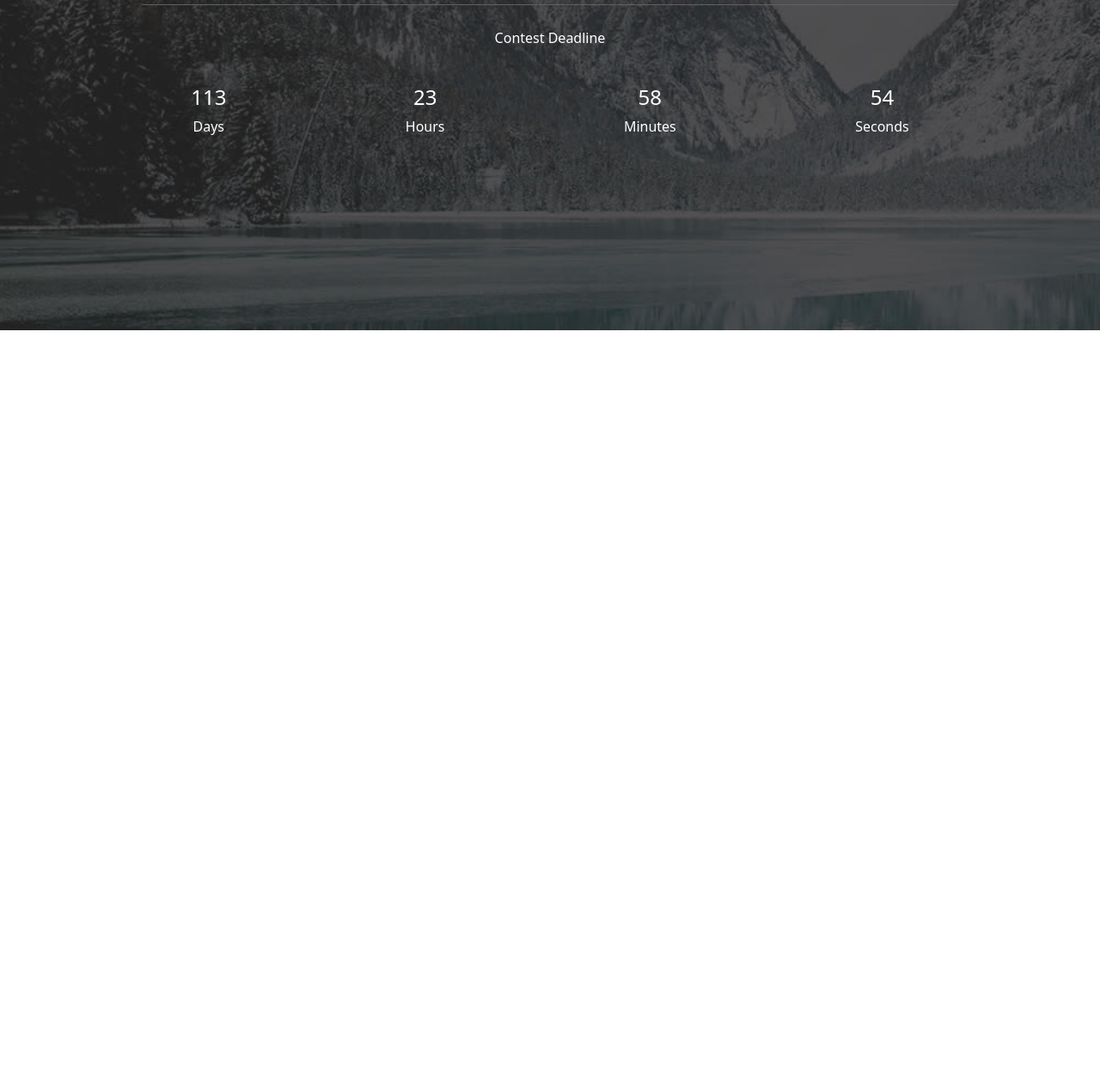
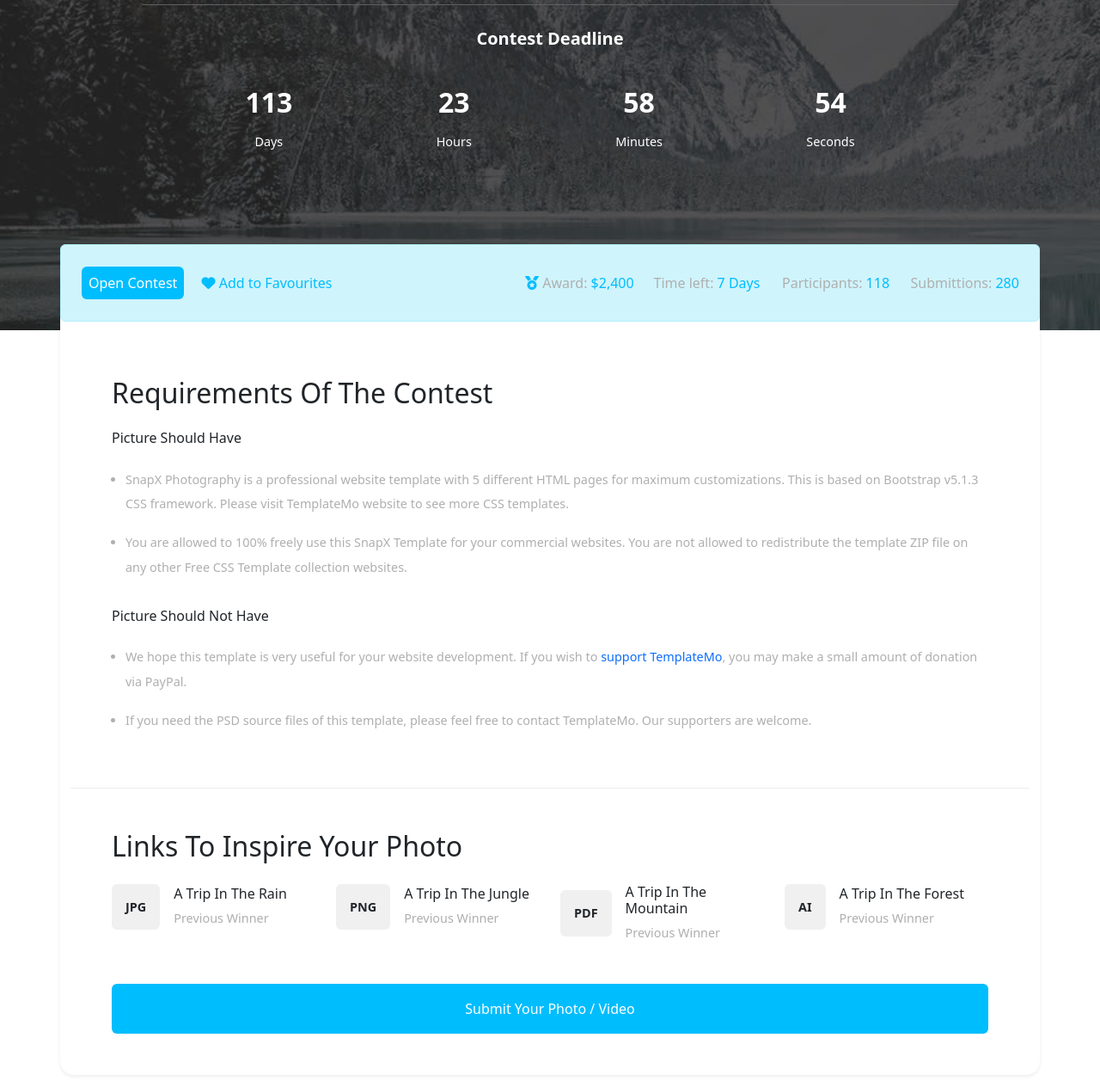
Before and after one commit to ShaimaaAKamal/Snapx, a plain HTML site: page singleContest.html in a window 1280 px wide. Shown: the part 256-1520 px from the top of the page at 86% size. Before the commit the page ends 800 px from the top, so only its background shows below. Drawn offline with Linux system fonts and the light colour scheme.

Commit message:
open contest

```diff
--- a/css/style.css
+++ b/css/style.css
@@ -295,6 +295,20 @@ footer{
 }
 
 
+.openContest ul {
+    padding-left:1rem !important
+}
+
+.openBadge{
+    background-color: #F0F0F0;
+}
+
+.openContest{
+    top:-100px;
+}
+
+
+
 @media screen and (min-width:400px){
     .BannerPics {
         bottom:-120px;
@@ -340,6 +354,8 @@ footer{
       .contestSearch{
         transform: translateY(40%);
     }
+
+
 
 }
 @media screen and (min-width:992px){
@@ -409,7 +425,6 @@ footer{
     top:400px;
 }
 
-
 }
 
 @media screen and (min-width:1200px){
@@ -421,5 +436,4 @@ footer{
         top:80px;
     }
 
-
 }
--- a/singleContest.html
+++ b/singleContest.html
@@ -54,29 +54,121 @@
                   <h1 class="fw-bolder heading text-white px-lg-5 py-5 mt-5 mt-lg-0 ">
                     A Walk In The Nature <span class="text-site">Contest</span>
                   </h1>
-                  <p class="text-white fw-light  px-4 px-md-5 mx-md-5 py-4 border-Banner f-p">Contest Deadline</p>
-                  <div class="d-flex justify-content-lg-around align-items-center text-white">
+                  <p class="text-white fw-semibold  px-4 px-md-5 mx-md-5 py-4 border-Banner fs-5">Contest Deadline</p>
+                  <div class="d-flex justify-content-evenly align-items-center text-white">
                       <div>
-                        <h4>113</h4>
-                        <p>Days</p>
+                        <h2 class="fw-bolder mb-3">113</h2>
+                        <p class="fs-9">Days</p>
                       </div>
                       <div>
-                        <h4>23</h4>
-                        <p>Hours</p>
+                        <h2 class="fw-bolder mb-3">23</h2>
+                        <p class="fs-9">Hours</p>
                       </div>
                       <div>
-                        <h4>58</h4>
-                        <p>Minutes</p>
+                        <h2 class="fw-bolder mb-3">58</h2>
+                        <p class="fs-9">Minutes</p>
                       </div>
                       <div>
-                        <h4>54</h4>
-                        <p>Seconds</p>
+                        <h2 class="fw-bolder mb-3">54</h2>
+                        <p class="fs-9">Seconds</p>
                       </div>
                   </div>
                 </div>
               </div>
         </section>
 
+        <section class="openContest position-relative ">
+            <div class="container bg-white shadow-sm rounded-medium">
+               <div class="row">
+                    <div class="alert alert-info d-flex p-4 flex-lg-row flex-column justify-content-lg-between align-items-center ">
+                        <div class="py-2">
+                           <span class="btn-site p-2 rounded text-white fw-light me-3">Open Contest</span>
+                           <span class="text-site "><i class="fa-solid fa-heart"></i> Add to Favourites</span>
+                        </div>
+                        <div class="row justify-content-center justify-content-md-evenly align-items-center py-2 gy-1 rowwidth">
+                          <div class="col-md-3 col-sm-6   text-center text-sm-end text-md-start">
+                              <div class="text-nowrap">
+                                  <span class="text-gray"><i class="fa-solid fa-medal text-site"></i> Award: <span class="text-site">$2,400</span> </span>
+                              </div>
+                          </div>
+                          <div class="col-md-3 col-sm-6 text-center text-sm-start">
+                              <div class="text-nowrap">
+                                  <span class="text-gray">Time left: <span class="text-site">7 Days</span></span>
+                              </div>
+                          </div>
+                          <div class="col-md-3 col-sm-6 text-center text-sm-end text-md-start">
+                              <div class="text-nowrap">
+                                  <span class="text-gray">Participants: <span class="text-site">118</span></span>
+                              </div>
+                          </div>
+                          <div class="col-md-3 col-sm-6 text-center text-sm-start">
+                              <div class="text-nowrap">
+                                  <span class="text-gray">Submittions: <span class="text-site">280</span></span>
+                              </div>
+                          </div>
+                        </div>
+                    </div>
+               </div>
+              <div class="p-5 navBorder">
+                <h2 >Requirements Of The Contest</h2>
+                <h6 class="py-3">Picture Should Have</h6>
+                <ul class="text-gray fs-9 lh-lg">
+                    <li class="mb-3">SnapX Photography is a professional website template with 5 different HTML pages for maximum customizations. This is based on Bootstrap v5.1.3 CSS framework. Please visit TemplateMo website to see more CSS templates.</li>
+                    <li>You are allowed to 100% freely use this SnapX Template for your commercial websites. You are not allowed to redistribute the template ZIP file on any other Free CSS Template collection websites.</li>
+                </ul>
+                <h6 class="py-3">Picture Should Not Have</h6>
+                <ul class="text-gray fs-9 lh-lg">
+                    <li class="mb-3">We hope this template is very useful for your website development. If you wish to <a href="#" class="text-decoration-none">support TemplateMo</a>, you may make a small amount of donation via PayPal.</li>
+                    <li>If you need the PSD source files of this template, please feel free to contact TemplateMo. Our supporters are welcome.</li>
+                </ul>
+              </div>
+              <div class="p-5 pb-0 ">
+                <h2 >Links To Inspire Your Photo</h2>
+                <div class="row my-4">
+                    <div class="col-lg-3 col-6">
+                       <div class="d-flex align-items-center">
+                        <span class=" p-3 fs-9 openBadge rounded me-3 fw-bold">JPG</span>
+                        <div>
+                            <h6>A Trip In The Rain</h6>
+                            <p class="text-gray mb-0 fs-9 fw-light">Previous Winner</p>
+                        </div>
+                       </div>
+                    </div>
+                    <div class="col-lg-3 col-6">
+                        <div class="d-flex align-items-center">
+                         <span class=" p-3 fs-9 openBadge rounded me-3 fw-bold">PNG</span>
+                         <div>
+                             <h6>A Trip In The Jungle</h6>
+                             <p class="text-gray mb-0 fs-9 fw-light">Previous Winner</p>
+                         </div>
+                        </div>
+                     </div>
+                     <div class="col-lg-3 col-6">
+                        <div class="d-flex align-items-center">
+                         <span class=" p-3 fs-9 openBadge rounded me-3 fw-bold">PDF</span>
+                         <div>
+                             <h6>A Trip In The Mountain</h6>
+                             <p class="text-gray mb-0 fs-9 fw-light">Previous Winner</p>
+                         </div>
+                        </div>
+                     </div>
+                     <div class="col-lg-3 col-6">
+                        <div class="d-flex align-items-center">
+                         <span class=" p-3 fs-9 openBadge rounded me-3 fw-bold">AI</span>
+                         <div>
+                             <h6>A Trip In The Forest</h6>
+                             <p class="text-gray mb-0 fs-9 fw-light">Previous Winner</p>
+                         </div>
+                        </div>
+                     </div>
+                </div>
+              </div>
+              <div class="px-5 pt-4">
+                <button class="btn btn-site text-white rounded p-3 w-100 DiscoverBtn  mb-5">Submit Your Photo / Video</button>
+              </div>
+            </div>
+        </section>
+
         <script src="js/bootstrap.bundle.min.js"></script>
         <script src="js/script.js"></script>
     </body>
```
